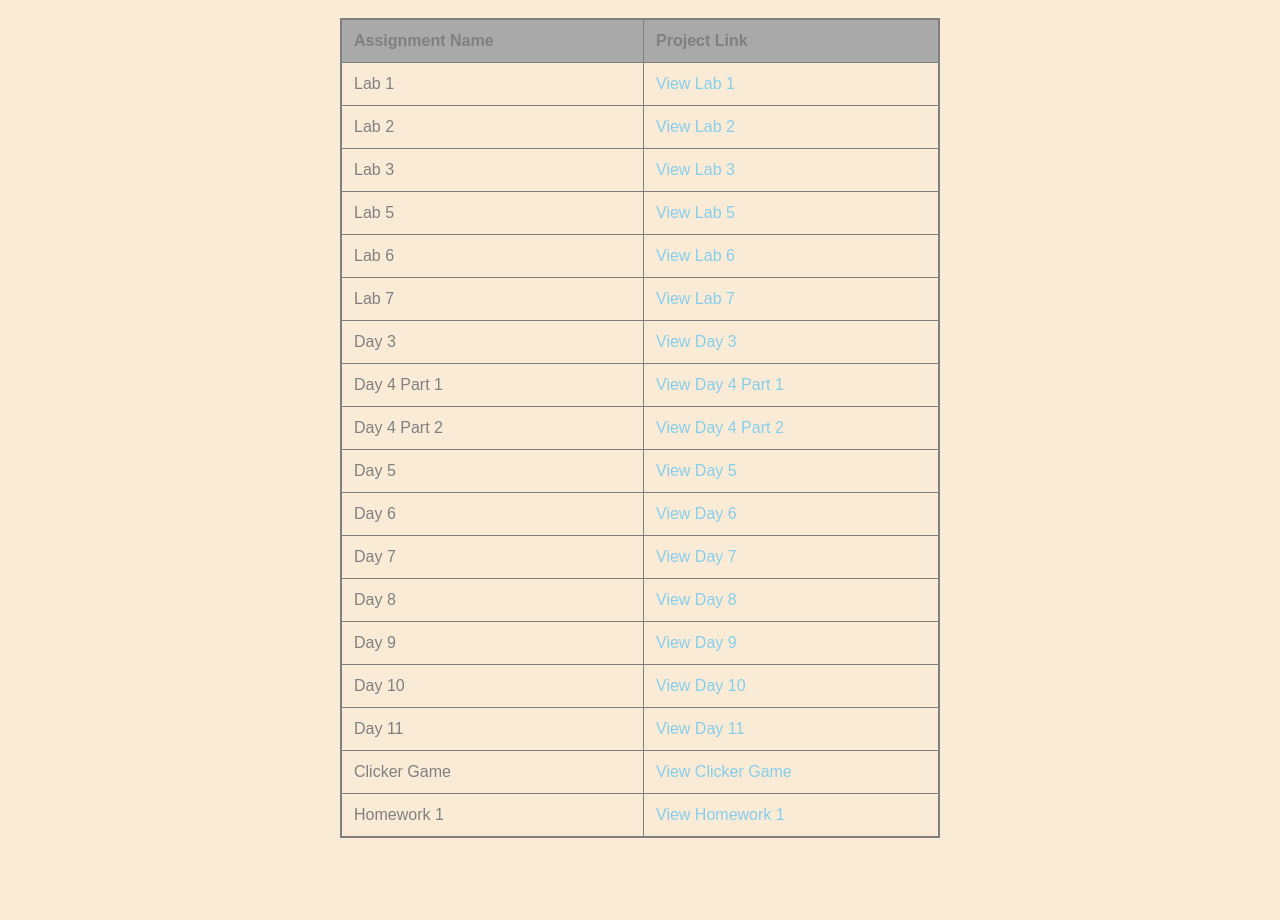
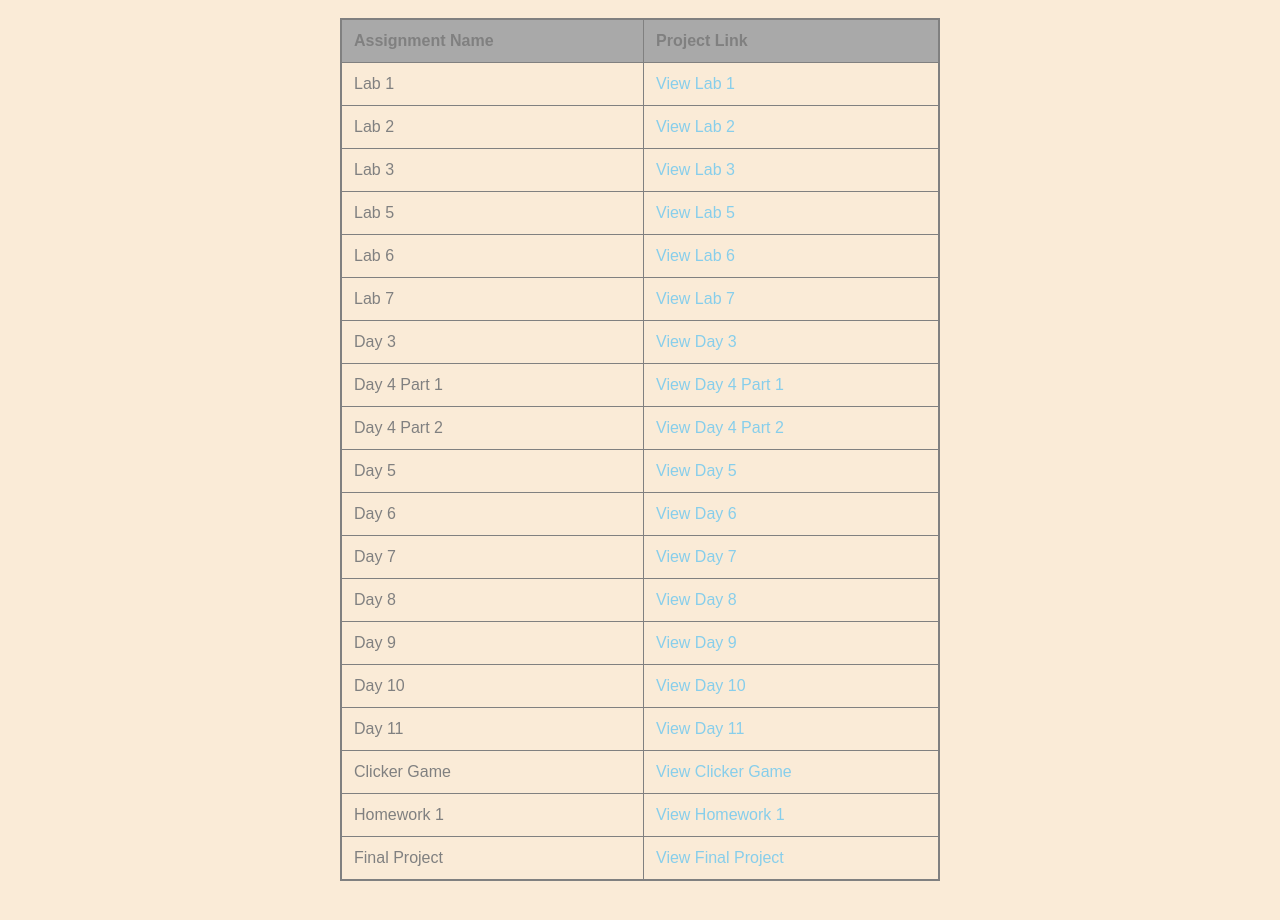
Before and after one commit to lomoriea/lomoriea.github.io, a plain HTML site: page index.html in a window 1280 px wide. Shown: the part 120-1040 px from the top of the page. Before the commit the page ends 998 px from the top, so only its background shows below. Drawn offline with Linux system fonts and the light colour scheme.

Commit message:
final porject added rto homescreen

```diff
--- a/index.html
+++ b/index.html
@@ -92,6 +92,10 @@
 						<td>Homework 1</td>
 						<td><a href="homework1/">View Homework 1</a></td>
 					</tr>
+					<tr>
+						<td>Final Project</td>
+						<td><a href="finalProject/"> View Final Project</a></td>
+					</tr>
 				</tbody>
 			</table>
 		</main>
```
Also changed, not shown: finalProject/pages/index.html (added).
